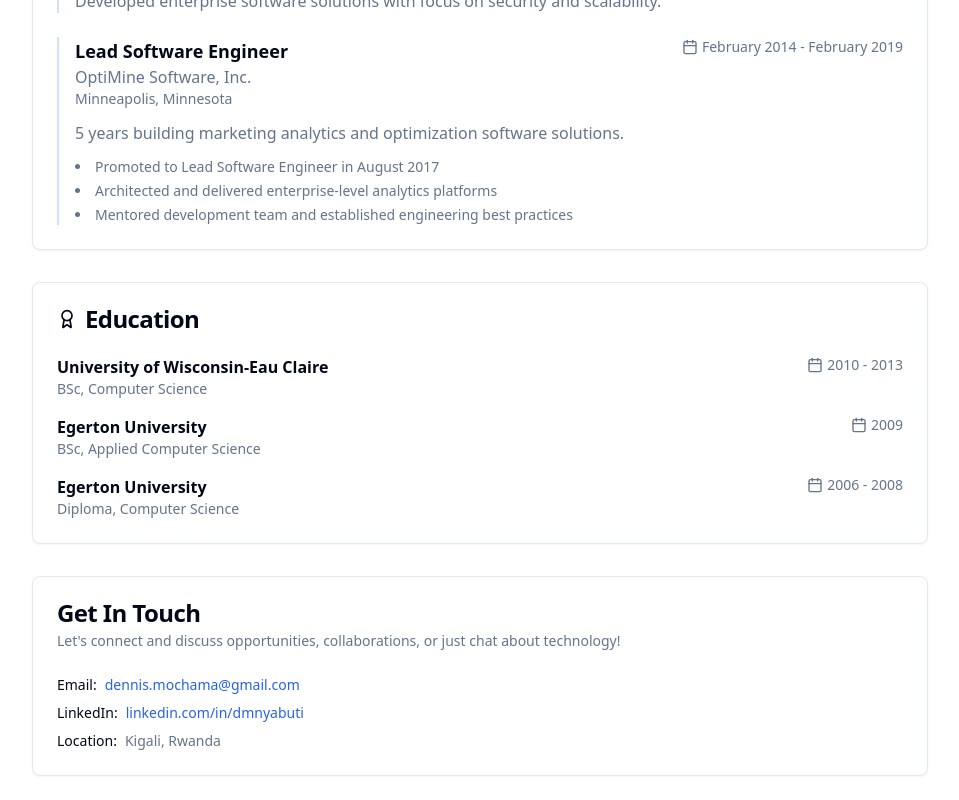
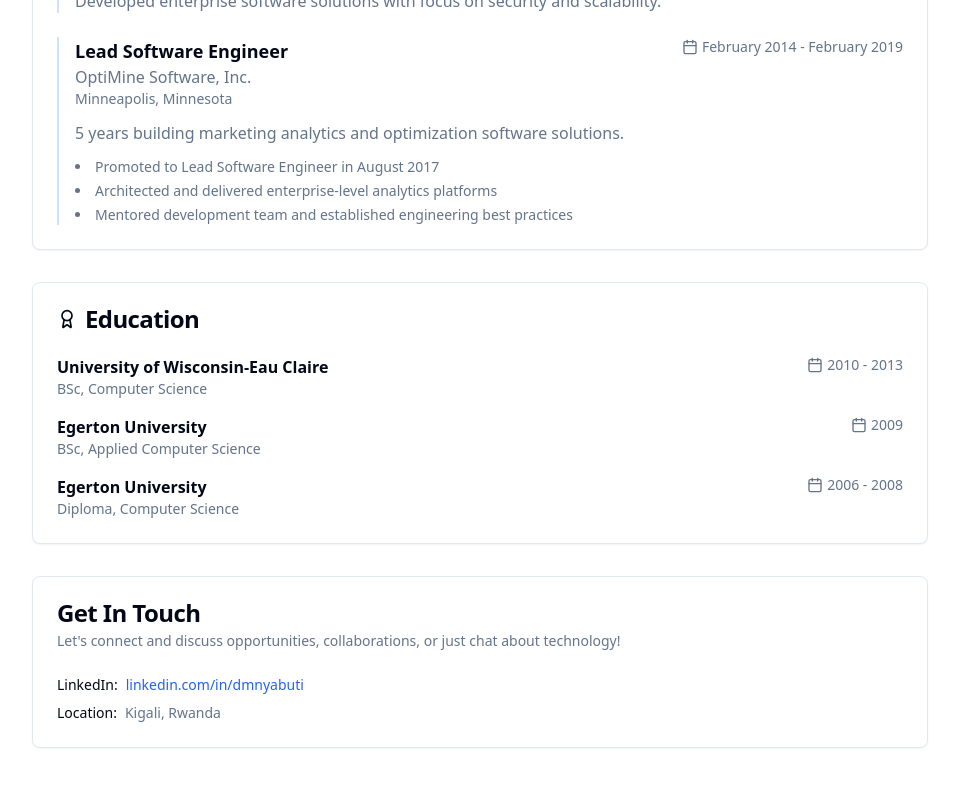
Before and after one commit to dennyabuti/personal-blog, a React (Create React App) app: page /about in a window 1280 px wide. Shown: the part 1603-2403 px from the top of the page, without its empty margins (160-1119 px from the left). After the commit the page ends 2375 px from the top, so only its background shows below. Built offline with nearby package versions, Linux system fonts and the light colour scheme.

Commit message:
fix: upgrade site

```diff
--- a/src/pages/about.js
+++ b/src/pages/about.js
@@ -219,12 +219,6 @@ function About() {
           </CardHeader>
           <CardContent className="space-y-2">
             <p className="flex items-center gap-2 text-sm">
-              <span className="font-medium">Email:</span>
-              <a href="mailto:dennis.mochama@gmail.com" className="text-primary hover:underline">
-                dennis.mochama@gmail.com
-              </a>
-            </p>
-            <p className="flex items-center gap-2 text-sm">
               <span className="font-medium">LinkedIn:</span>
               <a href="https://www.linkedin.com/in/dmnyabuti" target="_blank" rel="noopener noreferrer" className="text-primary hover:underline">
                 linkedin.com/in/dmnyabuti
```
